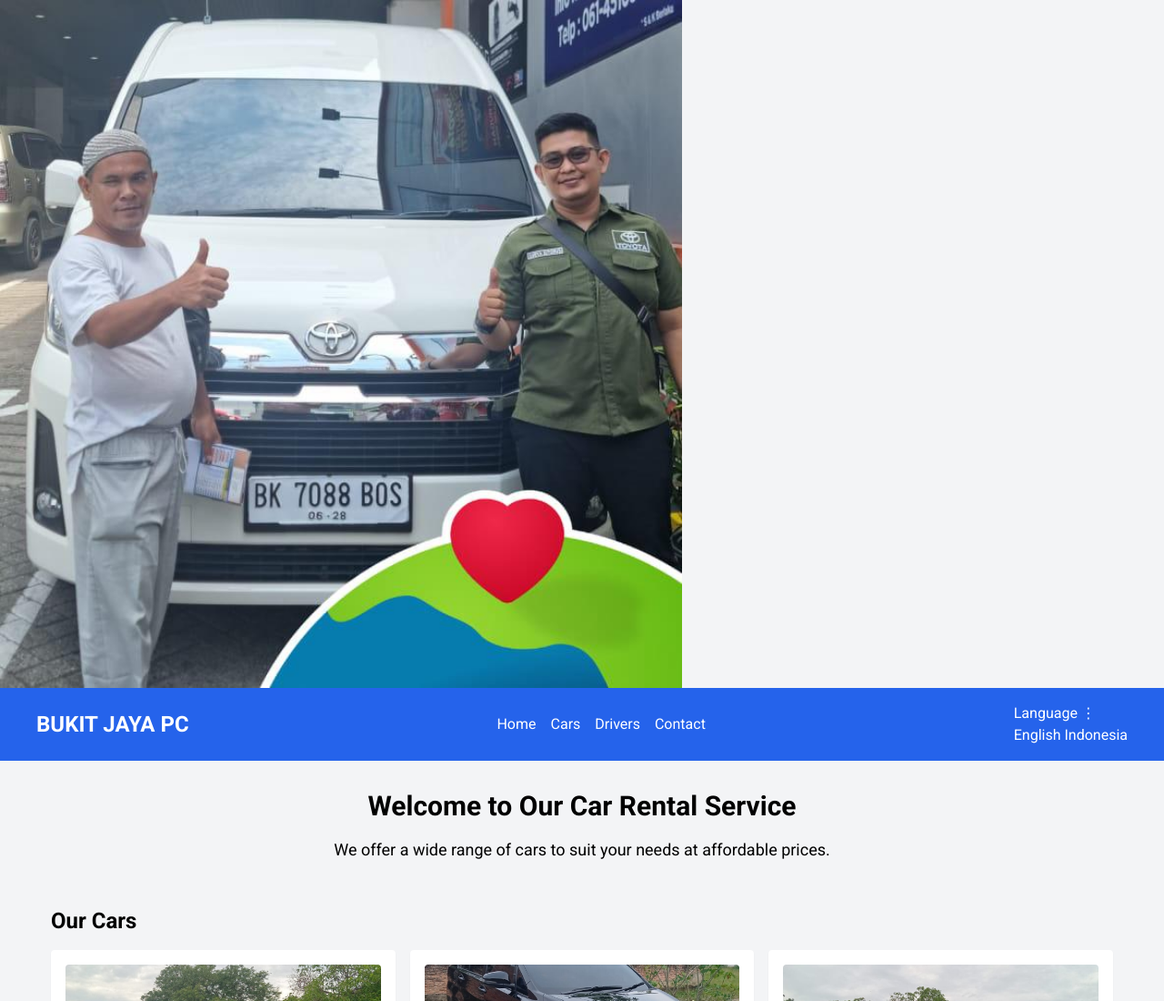
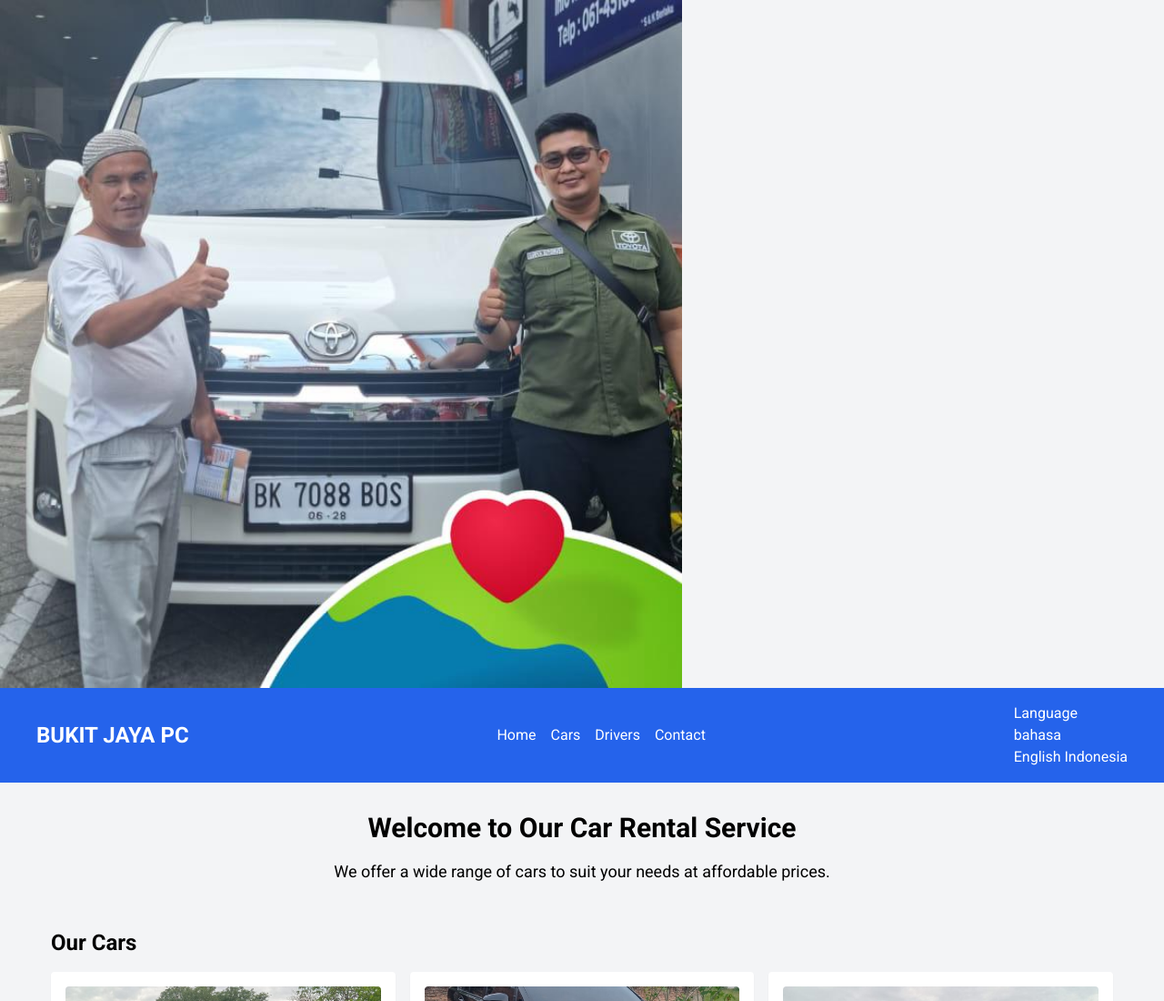
Before and after one commit to Bukitjaya-Rentcar/bukitjaya-rentcar.github.io, a plain HTML site: page index.html in a window 1280 px wide. Shown: the top 1100 px of the page at 91% size. Drawn offline with nearby package versions, Linux system fonts and the light colour scheme; a script that the page names is missing.

Commit message:
Update index.html
update

```diff
--- a/index.html
+++ b/index.html
@@ -210,7 +210,9 @@
                 </ul>
             </nav>
             <div class="dropdown">
-                <button class="hover:underline">Language ⋮</button>
+                <button class="hover:underline">Language</button>
+                <div class="dropdown-content">
+	        <button class="hover:underline">bahasa</button>
                 <div class="dropdown-content">
                     <a href="#" onclick="toggleLanguage('en')">English</a>
                     <a href="#" onclick="toggleLanguage('id')">Indonesia</a>
```
